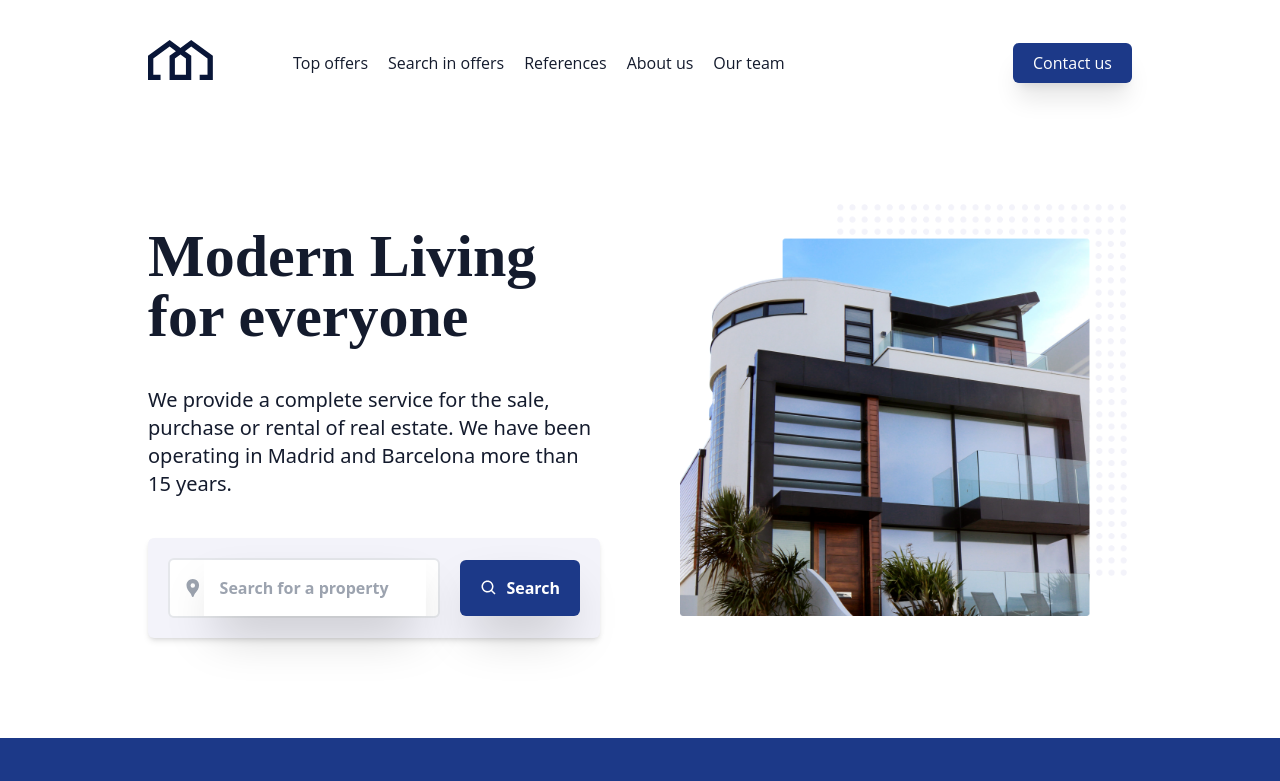
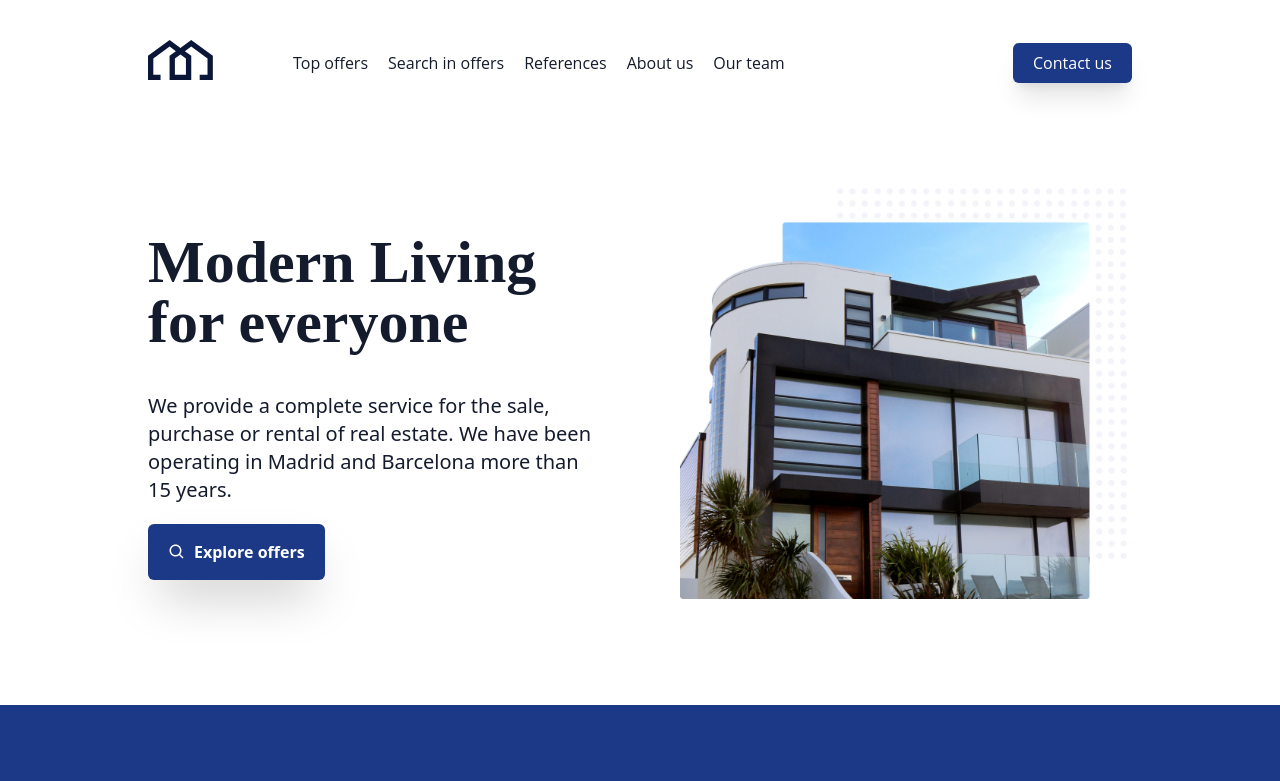
Before and after one commit to evergreenx/seekers-realty, a Next.js app: page / in a window 1280 px wide. Shown: the top 781 px of the page. Built offline with nearby package versions, Linux system fonts and the light colour scheme.

Commit message:
adding route loaing screen

```diff
--- a/components/Filter/Range/index.tsx
+++ b/components/Filter/Range/index.tsx
@@ -45,7 +45,8 @@ const AmountSlider = () => {
               height: "10px",
               display: "flex",
               width: "100%",
-              background: '#A3B1E1'
+            //   background: '#A3B1E1',
+
             }}
           >
             <div
@@ -56,7 +57,7 @@ const AmountSlider = () => {
                 borderRadius: "4px",
                 background: getTrackBackground({
                   values,
-                  colors: ["#ccc", "#548BF4", "#ccc"],
+                  colors: ["#ccc", "#A3B1E1", "#ccc"],
                   min: MIN,
                   max: MAX,
                 }),
@@ -80,6 +81,7 @@ const AmountSlider = () => {
               justifyContent: "center",
               alignItems: "center",
               boxShadow: "0px 2px 6px #AAA",
+              border:'none'
             }}
           >
             <div
--- a/components/Home/Hero.tsx
+++ b/components/Home/Hero.tsx
@@ -9,6 +9,7 @@ import { MdLocationPin } from "react-icons/md";
 import Slider from "react-slick";
 import "slick-carousel/slick/slick.css";
 import "slick-carousel/slick/slick-theme.css";
+import Link from "next/link";
 
 const Hero = () => {
   const settings = {
@@ -22,7 +23,7 @@ const Hero = () => {
   };
 
   return (
-    <div className="grid lg:grid-cols-2 grid-cols-1 gap-20 items-center mb-20 font-sans w-full">
+    <div className="grid lg:grid-cols-2 grid-cols-1 gap-20 items-center mb-20 font-sans container">
       <div className="text-container">
         <h2 className="text-textColor custom__heading text-6xl font-bold py-10">
           Modern Living for everyone
@@ -34,8 +35,8 @@ const Hero = () => {
           years.
         </p>
 
-        <div className="search mt-10 bg-[#F3F3FA] shadow-md flex-col lg:flex-row p-5 rounded-md flex items-center gap-5">
-          <div className="input__container  flex rounded-md px-3 border-2   items-center bg-white flex-1">
+        {/* <div className="search mt-10 bg-[#F3F3FA] shadow-md flex-col lg:flex-row p-5 rounded-md flex items-center gap-5"> */}
+        {/* <div className="input__container  flex rounded-md px-3 border-2   items-center bg-white flex-1">
             <MdLocationPin className="text-2xl text-gray-400" />
 
             <input
@@ -43,26 +44,26 @@ const Hero = () => {
               className="input p-4 w-full outline-none placeholder-black-500 shadow-2xl  font-bold "
               placeholder="Search for a property"
             />
-          </div>
+          </div> */}
 
-          <div className="button">
-            <button className="bg-basic w-full font-bold shadow-2xl text-white rounded-md px-5 py-4 hover:bg-blue-300 flex items-center justify-center">
+        <Link href="/filter" passHref>
+          <div className="py-5">
+            <button className="bg-basic py-4 font-bold shadow-2xl text-white rounded-md px-5  hover:bg-blue-300 flex items-center justify-center">
               <BiSearch className="mr-2 font-bold text-lg" />
-              Search
+              Explore offers
             </button>
           </div>
-        </div>
+        </Link>
       </div>
+      {/* </div> */}
 
+      <div className="sliders__containers">
+        <Slider {...settings}>
+          <Image src={HeroImage} alt={"hero"} />
 
-
-      <Slider {...settings}>
-
-      <Image src={HeroImage} alt={"hero"} className="bottom " />
-
-      <Image src={HeroImage2} alt={"hero"} className="top " />
-
-      </Slider>
+          <Image src={HeroImage2} alt={"hero"} />
+        </Slider>
+      </div>
     </div>
     // </div>
   );
--- a/pages/_app.tsx
+++ b/pages/_app.tsx
@@ -1,14 +1,38 @@
+import React from "react";
 import "../styles/globals.css";
 import type { AppProps } from "next/app";
+import { useRouter } from "next/router";
 import TopBar from "../components/TopBar/Index";
 import Footer from "../components/Footer/";
 
 function MyApp({ Component, pageProps }: AppProps) {
+  const router = useRouter();
+
+  const [pageLoading, setPageLoading] = React.useState<boolean>(false);
+  React.useEffect(() => {
+    const handleStart = () => {
+      setPageLoading(true);
+    };
+    const handleComplete = () => {
+      setPageLoading(false);
+    };
+
+    router.events.on("routeChangeStart", handleStart);
+    router.events.on("routeChangeComplete", handleComplete);
+    router.events.on("routeChangeError", handleComplete);
+  }, [router]);
+
   return (
     <>
-      <TopBar />
-      <Component {...pageProps} />
-      <Footer />
+      {pageLoading ? (
+        <h1>Loading</h1>
+      ) : (
+        <>
+          <TopBar />
+          <Component {...pageProps} />
+          <Footer />
+        </>
+      )}
     </>
   );
 }
```
Also changed, not shown: components/Loader/index.tsx (added).
